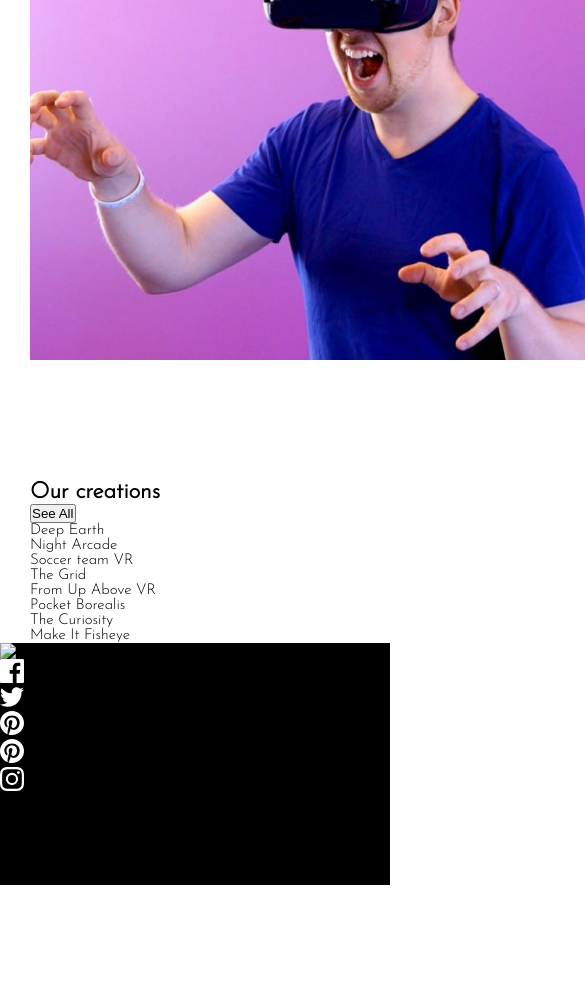
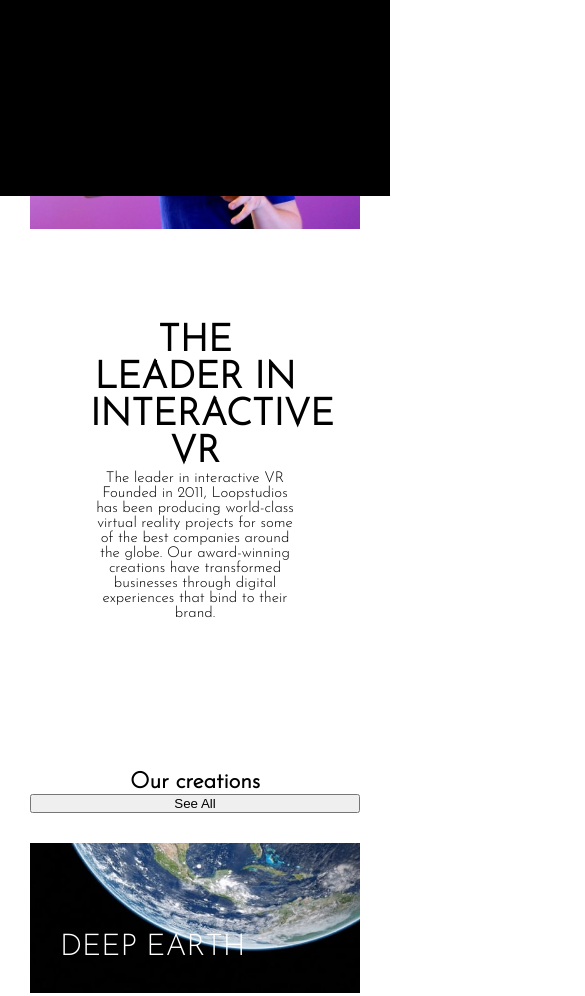
Before and after one commit to Hann0T/frontend-mentor-projects, a plain HTML site: page 1-loopstudios-landing-page-main/index.html in a window 390 px wide. Shown: the part 648-1644 px from the top of the page, 585 px wide, since content can reach past the window. Before the commit the page ends 1533 px from the top, so only its background shows below. Drawn offline with Linux system fonts and the light colour scheme.

Commit message:
Some new styles.

```diff
--- a/1-loopstudios-landing-page-main/index.css
+++ b/1-loopstudios-landing-page-main/index.css
@@ -4,6 +4,8 @@
   --Dark-Gray: hsl(0, 0%, 55%);
   --Very-Dark-Gray: hsl(0, 0%, 41%);
 }
+
+/* General */
 
 * {
   margin: 0;
@@ -33,11 +35,13 @@ body {
   margin: 0 auto;
 }
 
+/* Header */
+
 .main-header {
   position: relative;
   box-sizing: border-box;
   padding: 3em 0;
-  min-height: 500px;
+  height: max(500px, 70vh);
   background: url(./images/desktop/image-hero.jpg) no-repeat center;
   background-size: cover;
   color: white;
@@ -46,9 +50,12 @@ body {
 .main-header__nav {
   display: flex;
   justify-content: space-between;
+  align-items: center;
 }
 
 .main-header__logo {
+  position: relative;
+  z-index: 30;
   width: 200px;
 }
 
@@ -67,32 +74,32 @@ body {
   box-sizing: border-box;
   padding: 0.5em;
   margin-top: 1em;
+  /* margin-top: clamp(3em, 2em, 1em); */
 
   display: inline-block;
   border: 1px solid var(--White);
 
-  font-size: 3em;
+  font-size: clamp(1.75em, 7vw, 3em);
   text-transform: uppercase;
   line-height: 1em;
 }
 
+/* Middle */
+
 .middle-section {
+  position: relative;
   box-sizing: border-box;
-  padding-top: 4em;
+  margin-top: 4em;
   height: 600px;
 }
 
-.middle-section__content {
-  position: relative;
-}
-
 .middle-section__image {
-  width: 700px;
+  width: min(100%, 700px);
 }
 .middle-section__content {
-  position: relative;
-  left: 37em;
-  bottom: 19em;
+  position: absolute;
+  right: 0;
+  bottom: 5em;
   box-sizing: border-box;
   padding: 6em 4em;
   background: var(--White);
@@ -103,9 +110,132 @@ body {
   font-size: 2.5em;
 }
 
+/* Creations */
+
+.creations {
+  box-sizing: border-box;
+  padding: 5em 0;
+  display: flex;
+  flex-wrap: wrap;
+  justify-content: space-between;
+}
+.creations__title {
+  font-size: 2em;
+  text-transform: uppercase;
+}
+.creations__button {
+  box-sizing: border-box;
+  padding: 0.5em 1em;
+  border: 1px solid var(--Black);
+  background-color: var(--White);
+  text-transform: uppercase;
+  letter-spacing: 0.5em;
+  cursor: pointer;
+}
+.creations__button:hover {
+  background-color: var(--Black);
+  color: var(--White);
+}
+.creations__grid {
+  margin-top: 2em;
+  flex-basis: 100%;
+  display: grid;
+  grid-template-columns: repeat(auto-fill, minmax(270px, 1fr));
+  gap: 30px;
+}
+.creations__item {
+  position: relative;
+  box-sizing: border-box;
+  padding: 2em;
+  height: 400px;
+  display: flex;
+  cursor: pointer;
+}
+.creations__item > p {
+  color: var(--White);
+  margin-top: auto;
+  font-size: 2em;
+  text-transform: uppercase;
+}
+.creations__item::after {
+  content: '';
+  position: absolute;
+  top: 0;
+  left: 0;
+  z-index: -10;
+  width: 100%;
+  height: 100%;
+  display: block;
+  background-repeat: no-repeat;
+  background-position: center;
+  background-size: cover;
+}
+.creations__item:nth-child(1)::after {
+  background-image: url(./images/desktop/image-deep-earth.jpg);
+}
+.creations__item:nth-child(2)::after {
+  background-image: url(./images/desktop/image-night-arcade.jpg);
+}
+.creations__item:nth-child(3)::after {
+  background-image: url(./images/desktop/image-soccer-team.jpg);
+}
+.creations__item:nth-child(4)::after {
+  background-image: url(./images/desktop/image-grid.jpg);
+}
+.creations__item:nth-child(5)::after {
+  background-image: url(./images/desktop/image-from-above.jpg);
+}
+.creations__item:nth-child(6)::after {
+  background-image: url(./images/desktop/image-pocket-borealis.jpg);
+}
+.creations__item:nth-child(7)::after {
+  background-image: url(./images/desktop/image-curiosity.jpg);
+}
+.creations__item:nth-child(8)::after {
+  background-image: url(./images/desktop/image-fisheye.jpg);
+}
+.creations__item:hover::after {
+  opacity: 0.5;
+}
+.creations__item:hover > p {
+  color: var(--Black);
+}
+
+/* Footer */
+
 .main-footer {
-  background-color: black;
+  margin-top: 4em;
+  box-sizing: border-box;
+  padding: 2em 0;
+  background-color: var(--Black);
+  color: var(--White);
 }
+.main-footer__nav {
+  display: flex;
+  justify-content: space-between;
+}
+.main-footer__logo {
+  width: 150px;
+  height: 30px;
+}
+.main-footer__social-media {
+  margin-bottom: 2em;
+  width: 200px;
+  display: flex;
+  justify-content: space-between;
+  align-items: center;
+}
+.main-footer__list {
+  width: 300px;
+  display: flex;
+  justify-content: space-between;
+  align-items: center;
+}
+.main-footer__item:hover {
+  text-decoration: underline;
+}
+
+/* Media Queries */
 
 @media screen and (max-width: 1170px) {
   .container {
@@ -113,3 +243,120 @@ body {
     padding: 0 30px;
   }
 }
+
+@media screen and (max-width: 590px) {
+  .main-header__hamburger {
+    position: relative;
+    width: 30px;
+    height: 20px;
+    display: block;
+    background: url(./images/icon-hamburger.svg) no-repeat center;
+    background-size: cover;
+    cursor: pointer;
+  }
+
+  .main-header__close {
+    position: relative;
+    z-index: 25;
+    height: 30px;
+    width: 30px;
+    display: block;
+    background: url(./images/icon-close.svg) no-repeat center;
+    background-size: cover;
+    cursor: pointer;
+  }
+
+  .main-header__list {
+    position: absolute;
+    z-index: 20;
+    top: 0;
+    left: 0;
+    box-sizing: border-box;
+    padding: 12em 2em;
+    width: 100vw;
+    height: 100vh;
+    flex-direction: column;
+    align-items: flex-start;
+    background-color: var(--Black);
+  }
+  .main-header__item {
+    font-size: 2em;
+    text-transform: uppercase;
+  }
+
+  .main-title__text {
+    margin-top: 3em;
+    border-width: 2px;
+  }
+
+  .middle-section {
+    height: auto;
+    text-align: center;
+    margin: 0;
+    padding-top: 4em;
+    padding-bottom: 4em;
+  }
+  .middle-section__content {
+    position: static;
+    width: 100%;
+  }
+  .creations {
+    flex-direction: column;
+    flex-wrap: nowrap;
+    text-align: center;
+  }
+  .creations__item {
+    height: 150px;
+  }
+  .creations__item:nth-child(1)::after {
+    background-image: url(./images/mobile/image-deep-earth.jpg);
+  }
+  .creations__item:nth-child(2)::after {
+    background-image: url(./images/mobile/image-night-arcade.jpg);
+  }
+  .creations__item:nth-child(3)::after {
+    background-image: url(./images/mobile/image-soccer-team.jpg);
+  }
+  .creations__item:nth-child(4)::after {
+    background-image: url(./images/mobile/image-grid.jpg);
+  }
+  .creations__item:nth-child(5)::after {
+    background-image: url(./images/mobile/image-from-above.jpg);
+  }
+  .creations__item:nth-child(6)::after {
+    background-image: url(./images/mobile/image-pocket-borealis.jpg);
+  }
+  .creations__item:nth-child(7)::after {
+    background-image: url(./images/mobile/image-curiosity.jpg);
+  }
+  .creations__item:nth-child(8)::after {
+    background-image: url(./images/mobile/image-fisheye.jpg);
+  }
+
+  .creations__button {
+    order: 3;
+    padding: 0.75em 1.25em;
+    margin: 2em auto 0;
+  }
+  .main-footer__nav {
+    flex-direction: column;
+    align-items: center;
+  }
+  .main-footer__social-media {
+    position: relative;
+    top: 12em;
+    margin: 1em 0;
+    width: 150px;
+  }
+  .main-footer__list {
+    position: relative;
+    bottom: 4em;
+    margin: 1em 0;
+    height: 150px;
+    flex-direction: column;
+    align-items: center;
+  }
+  .hidden {
+    display: none;
+  }
+}
```
